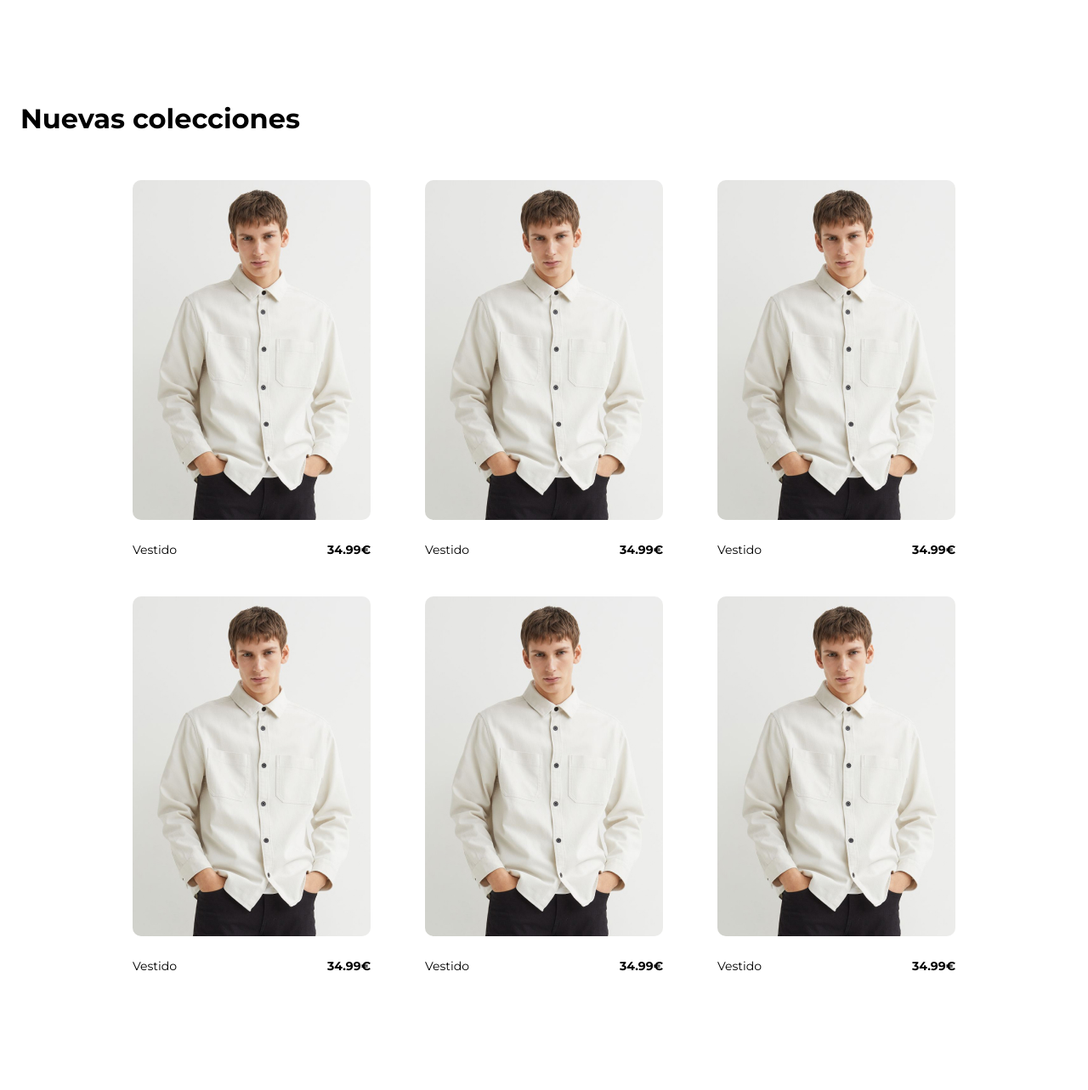
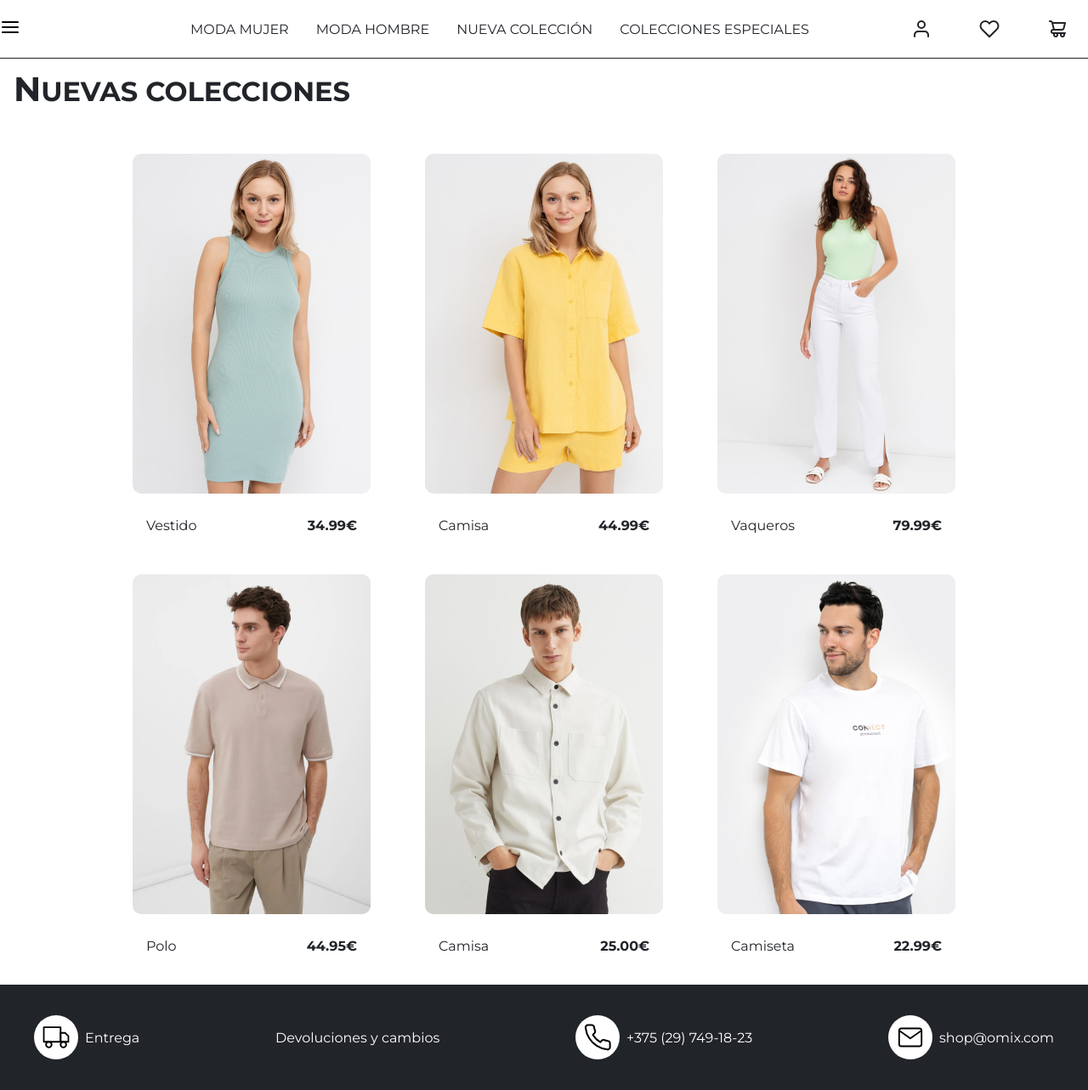
Before and after one commit to fornicoding/01_EntregaHTML, a plain HTML site: page index.html in a window 1280 px wide. Shown: the whole page at 85% size. Before the commit the page ends 1224 px from the top, so only its background shows below. Drawn offline with Linux system fonts and the light colour scheme.

Commit message:
Commit final sin ReadMe

```diff
--- a/estilos/estilos.css
+++ b/estilos/estilos.css
@@ -4,11 +4,20 @@
   --color-blanco: #ffffff;
   --color-negro: #212429;
 }
-
 body {
+  color: var(--color-negro);
+  background-color: var(--color-blanco);
   font-family: 'Montserrat', sans-serif;
   font-weight: 400;
+  margin: 0;
 }
+
+header, main, footer {
+  max-width: 1280px;
+  margin: 0 auto;
+  padding: 0 16px;
+}
+
 
 strong,
 b {
@@ -21,9 +30,15 @@ h1, h2, h3 {
 
 .titulo {
   font-size: 32px;
+  margin-bottom: 0;
 }
+
+.titulo::first-letter {
+  font-size: 40px;
+}
+
 .card {
-  font-size: 14px;
+  font-size: 16px;
   margin: 32px;
   margin-bottom: 0;
 }
@@ -31,14 +46,12 @@ h1, h2, h3 {
 .card img {
   border-radius: 10px;
 }
+
 .container {
-  max-width: 1280px;
-  margin: 120px auto 64px;
-  padding: 0 16px;
+    margin-top: 80px;
 }
-
 .card-container {
-  margin: 0 auto;
+  margin: 20px auto;
   display:flex;
   justify-content: center;
   flex-wrap: wrap;
@@ -48,4 +61,94 @@ h1, h2, h3 {
   display: flex;
   justify-content: space-between;
   margin-top: 8px;
+  margin-left: 16px;
+  margin-right: 16px;
 }
+
+/* Apartado opcional 1 */
+.navbar-container {
+  font-size: 16px;
+  display: flex;
+  align-items: center;
+  border-bottom: 1px solid var(--color-negro);
+  gap:  104px;
+  padding: 20px 0;
+
+  /* Apartado opcional 2 */
+  position: fixed;
+  top: 0;
+  left: 50%;
+  transform: translateX(-50%);
+  width: 100%;
+  z-index: 1000;
+  /* Fin de apartado opcional 2*/
+}
+
+.navbar-derecha, .navbar-izquierda {
+  width: 120px;
+}
+.navbar-lista {
+  list-style-type: none;
+  margin: 0;
+  padding: 0;
+  display: flex;
+  justify-content: space-between;
+  gap: 32px;
+  align-self: flex-start;
+}
+
+.navbar-lista li a {
+  text-decoration: none;
+  color: var(--color-negro);
+}
+
+.navbar-derecha {
+  margin: 0;
+  margin-left: 48px;
+  padding: 0;
+  display: flex;
+  justify-content: center;
+  gap: 56px;
+}
+
+
+footer {
+    background-color: var(--color-negro);
+    padding: 20px 0;
+}
+.footer-lista {
+  font-size: 16px;
+  list-style-type: none;
+  display: flex;
+  justify-content: space-between;
+  align-items: center;
+  padding: 0 40px;
+}
+.footer-lista li {
+  display: flex;
+  align-items: center;
+}
+
+.circulo-blanco {
+  width: 52px;
+  height: 52px;
+  border-radius: 50%;
+  background: var(--color-blanco);
+  display: flex;
+  align-items: center;
+  justify-content: center;
+  margin-right: 8px;
+}
+
+.footer-lista li img {
+  height: 32px;
+  width: 32px
+
+}
+.footer-lista li a {
+  text-decoration: none;
+  color: var(--color-blanco);
+}
+
+
+/* Fin de apartado opcional 1 */
--- a/index.html
+++ b/index.html
@@ -7,46 +7,72 @@
     <link rel="stylesheet" href="estilos/estilos.css"/>
 </head>
 <body>
+    <header class="navbar-container">
+        <div class="navbar-izquierda">
+            <img src="iconos/icon-menu-burguer.svg">
+        </div>
+        <nav class="navbar-centro">
+            <ul class="navbar-lista">
+                <li><a href="#">MODA MUJER</a></li>
+                <li><a href="#">MODA HOMBRE</a></li>
+                <li><a href="#">NUEVA COLECCIÓN</a></li>
+                <li><a href="#">COLECCIONES ESPECIALES</a></li>
+            </ul>
+        </nav>
+        <div class="navbar-derecha">
+                <img src="iconos/icon-user.svg">
+                <img src="iconos/icon-heart.svg">
+                <img src="iconos/icon-shopping-cart.svg">
+        </div>
+    </header>
     <main class="container">
-        <h1 class="titulo">Nuevas colecciones</h1>
+        <h1 class="titulo">NUEVAS COLECCIONES</h1>
         <div class="card-container">
             <div class="card">
-                <img src="images/image-1.jpg">
+                <img src="images/image-3.jpg">
                 <div class="descripcion-precio">
                     <p>Vestido</p> <p><b>34.99€</b></p>
                 </div>
             </div>
             <div class="card">
-                <img src="images/image-1.jpg">
+                <img src="images/image-6.jpg">
                 <div class="descripcion-precio">
-                    <p>Vestido</p> <p><b>34.99€</b></p>
+                    <p>Camisa</p> <p><b>44.99€</b></p>
+                </div>
+            </div>
+            <div class="card">
+                <img src="images/image-4.jpg">
+                <div class="descripcion-precio">
+                    <p>Vaqueros</p> <p><b>79.99€</b></p>
+                </div>
+            </div>
+            <div class="card">
+                <img src="images/image-5.jpg">
+                <div class="descripcion-precio">
+                    <p>Polo</p> <p><b>44.95€</b></p>
                 </div>
             </div>
             <div class="card">
                 <img src="images/image-1.jpg">
                 <div class="descripcion-precio">
-                    <p>Vestido</p> <p><b>34.99€</b></p>
+                    <p>Camisa</p> <p><b>25.00€</b></p>
                 </div>
             </div>
             <div class="card">
-                <img src="images/image-1.jpg">
+                <img src="images/image-2.jpg">
                 <div class="descripcion-precio">
-                    <p>Vestido</p> <p><b>34.99€</b></p>
-                </div>
-            </div>
-            <div class="card">
-                <img src="images/image-1.jpg">
-                <div class="descripcion-precio">
-                    <p>Vestido</p> <p><b>34.99€</b></p>
-                </div>
-            </div>
-            <div class="card">
-                <img src="images/image-1.jpg">
-                <div class="descripcion-precio">
-                    <p>Vestido</p> <p><b>34.99€</b></p>
+                    <p>Camiseta</p> <p><b>22.99€</b></p>
                 </div>
             </div>
         </div>
     </main>
+    <footer>
+        <ul class="footer-lista">
+            <li><div class="circulo-blanco"><img src="iconos/icon-truck.svg"></div><a href="#">Entrega</a></li>
+            <li><a href="#">Devoluciones y cambios</a></li>
+            <li><div class="circulo-blanco"><img src="iconos/icon-phone.svg"></div><a href="#">+375 (29) 749-18-23</a></li>
+            <li><div class="circulo-blanco"><img src="iconos/icon-mail.svg"></div><a href="#">shop@omix.com</a></li>
+        </ul>
+    </footer>
 </body>
 </html>
```
